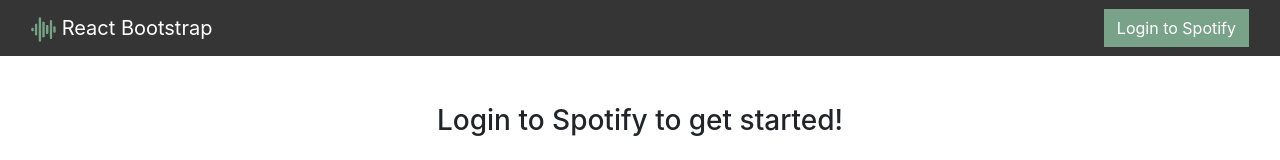
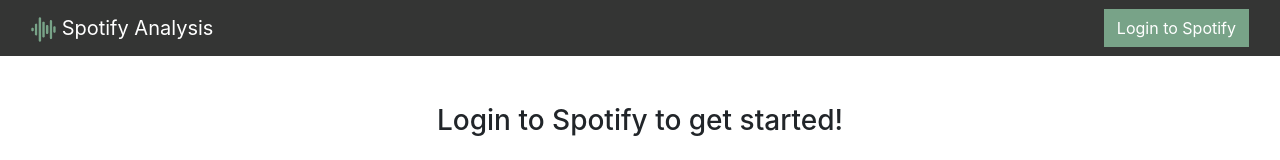
Before and after one commit to ben-oldham1/Spotify-Analysis, a React (Create React App) app: page / in a window 1280 px wide. Shown: the top 160 px of the page. Built offline with nearby package versions, Linux system fonts and the light colour scheme.

Commit message:
Updated navbar text

```diff
--- a/src/App.js
+++ b/src/App.js
@@ -99,7 +99,7 @@
               height="25"
               className="d-inline-block align-center"
             />{' '}
-            React Bootstrap
+            Spotify Analysis
           </Navbar.Brand>
 
           {!token ?
```
